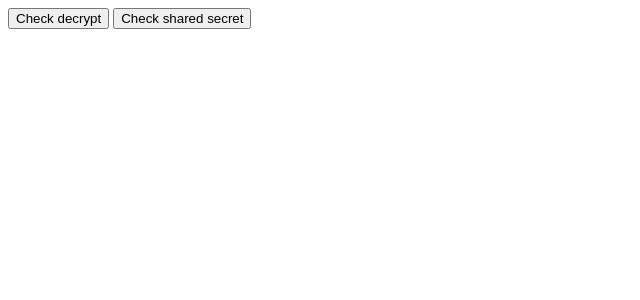
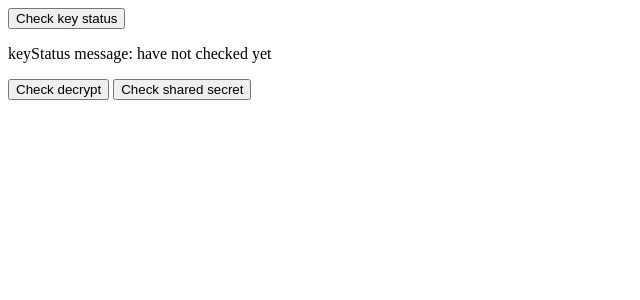
Before and after one commit to Draellemeistro/P4-projekt, a SvelteKit app in the folder Agora-app/: page /cryptoTests/testingECDH in a window 1280 px wide. Shown: the top 300 px of the page, without its empty margins (0-640 px from the left). Built offline with nearby package versions, Linux system fonts and the light colour scheme.

Commit message:
Fixed import of server private ECDH key

```diff
--- a/Agora-app/src/routes/cryptoTests/testingECDH/+page.svelte
+++ b/Agora-app/src/routes/cryptoTests/testingECDH/+page.svelte
@@ -1,8 +1,8 @@
 <script>
-	import { onMount } from 'svelte';
 	import { cryptoUtils } from '../../../utils/cryptoUtils.js';
 	import { agreeOnSharedSecret, sendECDHMessage } from './pageECDH.js';
 	const testMessage = 'Hello, this is a test message';
+	let keyStatus = 'have not checked yet';
 	let encryptResponse;
 	let sharedSecretResponse;
 	async function handleClickSend() {
@@ -11,16 +11,22 @@
 	async function handleClickAgree() {
 		sharedSecretResponse = await agreeOnSharedSecret();
 	}
-	onMount(async () => {
-		if (cryptoUtils.ECDH.pubKey === null) {
-			console.log('Key empty as of entering page');
-			await cryptoUtils.ECDH.genKeys();
-
+	async function checkKeyStatus() {
+		if (cryptoUtils.ECDH.pubKey) {
+			if(cryptoUtils.ECDH.pubKey instanceof CryptoKey){
+				console.log('Public key:', cryptoUtils.ECDH.pubKey);
+				keyStatus = 'Public key exists';
+			}
+		} else {
+			console.log('No public key');
+			keyStatus = 'No public key';
 		}
-	} );
+	}
 
 </script>
 
+<button on:click={checkKeyStatus}>Check key status</button>
+<p>keyStatus message: {keyStatus}</p>
 
 <button on:click={handleClickSend}>Check decrypt</button>
 {#if encryptResponse}
```
